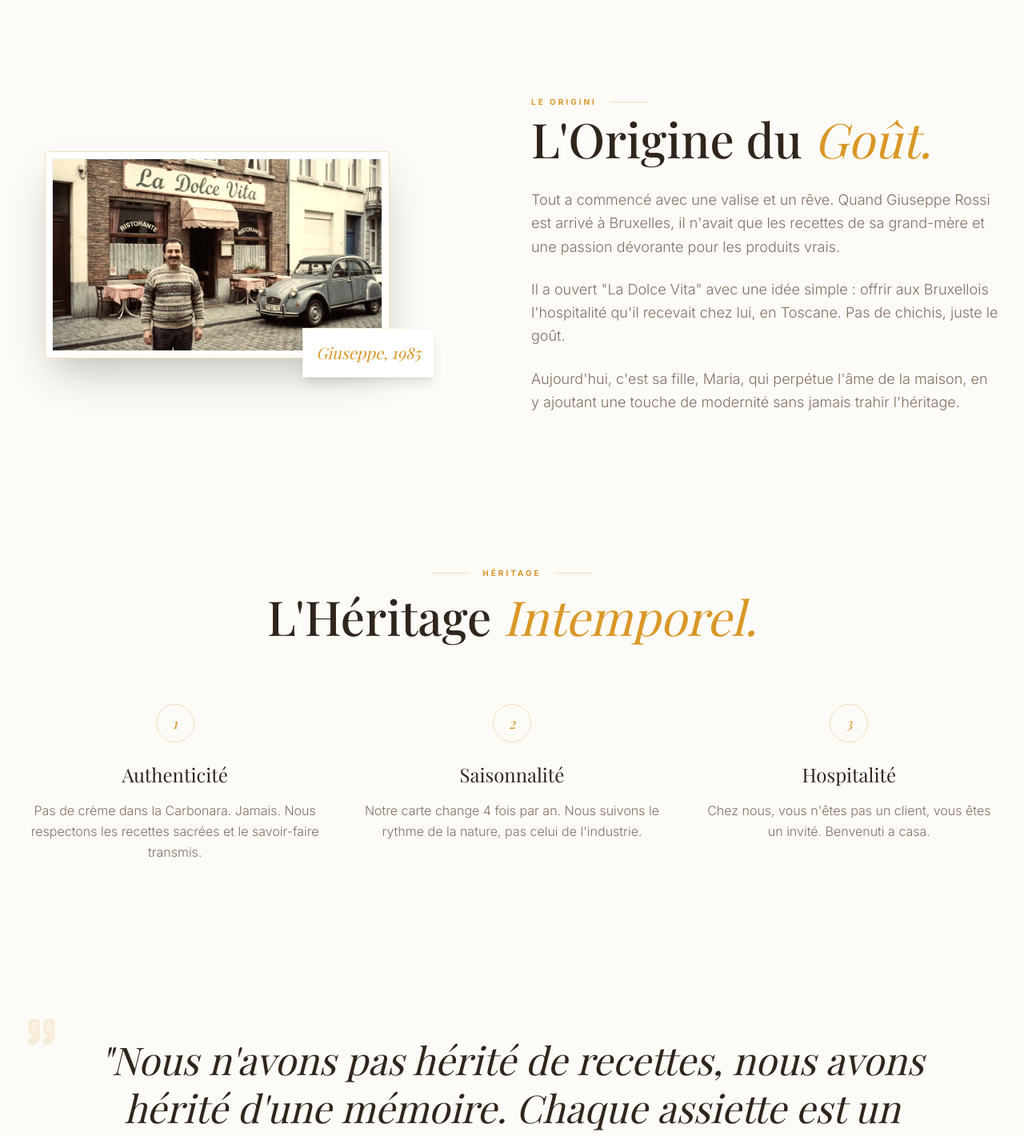
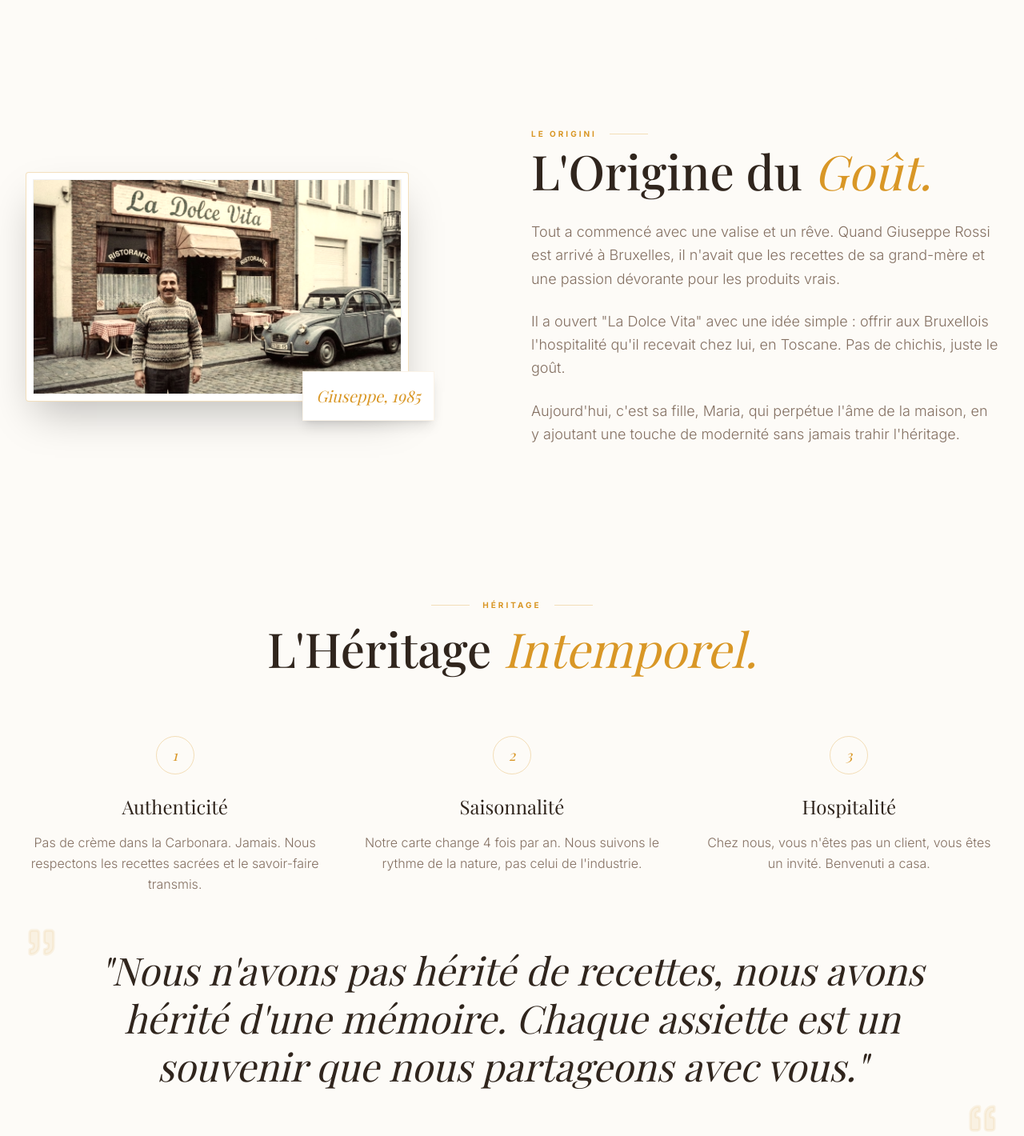
Before and after one commit to Eultype/la-dolce-vita, a Next.js app: page /about in a window 1280 px wide. Shown: the part 680-2100 px from the top of the page at 80% size. Built offline with nearby package versions, Linux system fonts and the light colour scheme; a web font is replaced by a local one.

Commit message:
feat(about): fin de mise en page about (v1)

```diff
--- a/src/app/about/page.tsx
+++ b/src/app/about/page.tsx
@@ -69,7 +69,7 @@ export default function AboutPage() {
                 </section>
 
                 {/* Origines */}
-                <section className="container mx-auto px-4 mb-32 md:mb-48">
+                <section className="container mx-auto px-4 mt-10 mb-32 md:mb-48">
                     <div className="grid grid-cols-1 lg:grid-cols-12 gap-12 items-center">
                         {/* Image à Gauche */}
                         <motion.div
@@ -77,7 +77,7 @@ export default function AboutPage() {
                             whileInView={{ opacity: 1, x: 0 }}
                             viewport={{ once: true }}
                             transition={{ duration: 1 }}
-                            className="lg:col-span-5 relative px-6"
+                            className="lg:col-span-5 relative"
                         >
                             {/* Photo archive */}
                             <div className="relative aspect-[5/3] w-full overflow-hidden rounded-sm shadow-2xl border border-italian-gold/30 p-2 bg-white">
@@ -129,8 +129,8 @@ export default function AboutPage() {
                     </div>
                 </section>
 
-                {/* 3. L'Héritage (Piliers) */}
-                <section className="container mx-auto px-4 mb-32 md:mb-48">
+                {/*  L'Héritage (Piliers) */}
+                <section className="container mx-auto px-4 mb-10">
                     <div className="text-center mb-20">
                         <div className="flex items-center justify-center gap-4 mb-4">
                             <div className="h-px w-12 bg-italian-gold/30"></div>
@@ -165,7 +165,7 @@ export default function AboutPage() {
                 </section>
 
                 {/* Manifeste */}
-                <section className="container mx-auto px-4 mb-24 text-center relative z-10 w-full">
+                <section className="container mx-auto px-4 mb-32 md:mb-48 text-center relative z-10 w-full">
                     <motion.div
                         initial={{ opacity: 0, scale: 0.95 }}
                         whileInView={{ opacity: 1, scale: 1 }}
```
